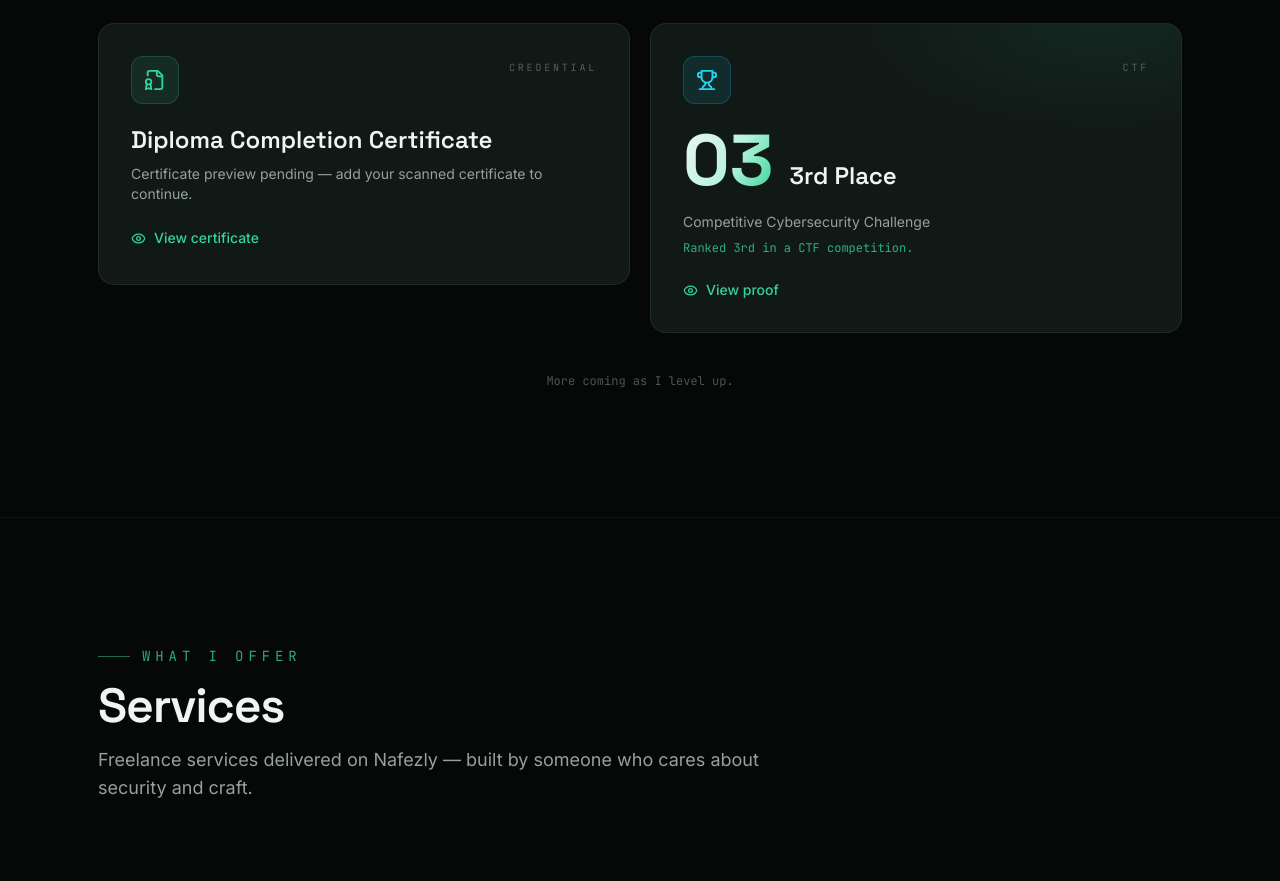
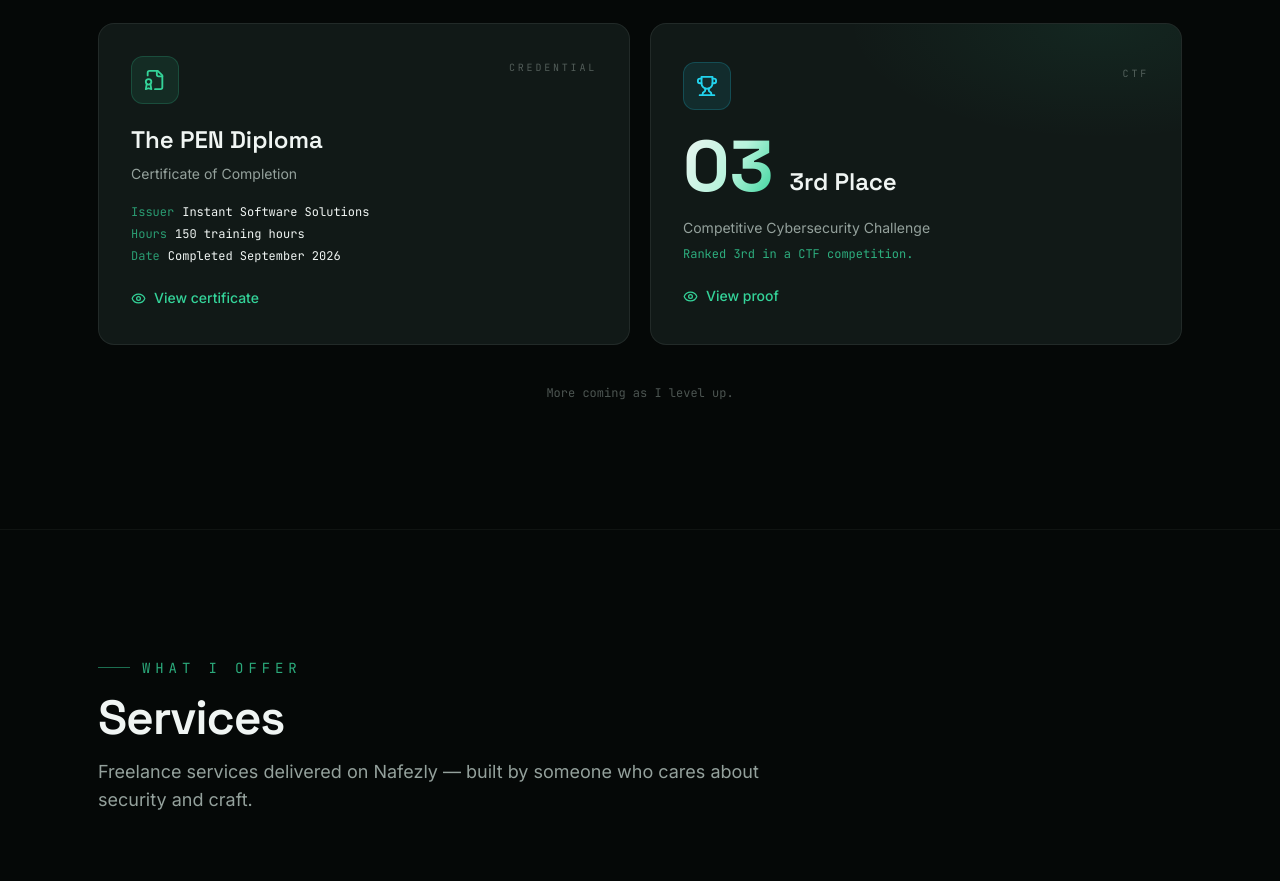
Before and after one commit to ahmedalaa166/ahmed-alaa-portfolio, a React (Vite) app: page / in a window 1280 px wide. Shown: the part 5560-6441 px from the top of the page. Built offline with nearby package versions, Linux system fonts and the light colour scheme.

Commit message:
feat: show PEN Diploma credentials (issuer, hours, date) from certificate

```diff
--- a/src/i18n/en.ts
+++ b/src/i18n/en.ts
@@ -179,8 +179,12 @@ export const t = {
     title: 'Achievements & Credentials',
     short: 'Highlighted milestones from my journey so far.',
     certificate: {
-      title: 'Diploma Completion Certificate',
+      title: 'The PEN Diploma',
       label: 'Credential',
+      tagline: 'Certificate of Completion',
+      issuer: 'Instant Software Solutions',
+      hours: '150 training hours',
+      date: 'Completed September 2026',
       placeholder:
         'Certificate preview pending — add your scanned certificate to continue.',
       placeholderDetail: 'public/images/certificate.jpg',
--- a/src/sections/Achievements.tsx
+++ b/src/sections/Achievements.tsx
@@ -35,7 +35,21 @@ export function Achievements() {
               <h3 className="mt-5 font-display font-semibold text-xl sm:text-2xl leading-snug">
                 {t.achievements.certificate.title}
               </h3>
-              <p className="mt-2 text-sm text-mist">{t.achievements.certificate.placeholder}</p>
+              <p className="mt-2 text-sm text-mist">{t.achievements.certificate.tagline}</p>
+              <ul className="mt-5 space-y-1.5 font-mono text-xs text-mist/80">
+                <li className="flex gap-2">
+                  <span className="text-mint/70 shrink-0">Issuer</span>
+                  <span className="text-snow">{t.achievements.certificate.issuer}</span>
+                </li>
+                <li className="flex gap-2">
+                  <span className="text-mint/70 shrink-0">Hours</span>
+                  <span className="text-snow">{t.achievements.certificate.hours}</span>
+                </li>
+                <li className="flex gap-2">
+                  <span className="text-mint/70 shrink-0">Date</span>
+                  <span className="text-snow">{t.achievements.certificate.date}</span>
+                </li>
+              </ul>
               <span className="mt-6 inline-flex items-center gap-2 text-sm font-medium text-mint">
                 <Eye size={15} />
                 {t.achievements.certificate.view}
```
